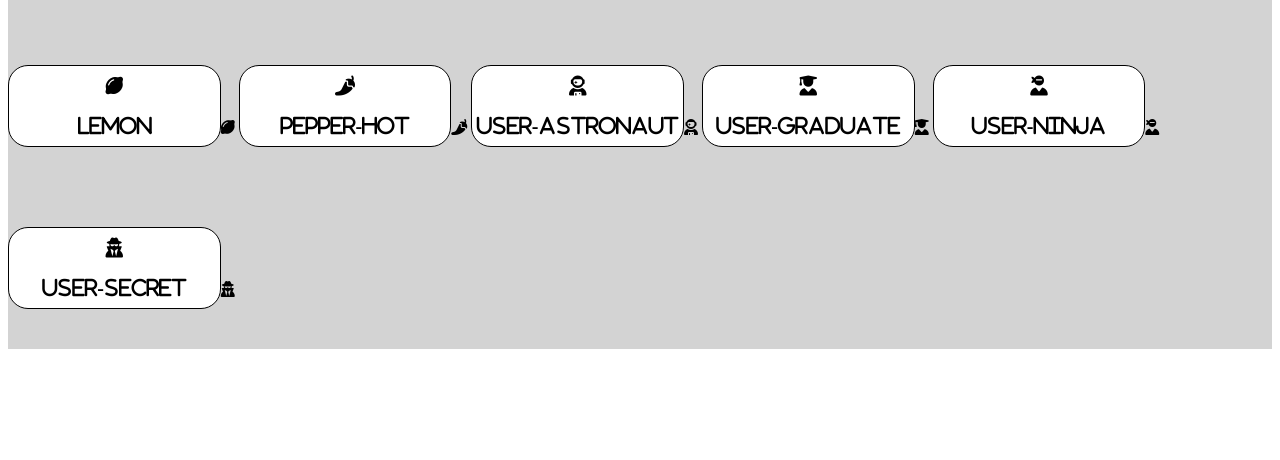
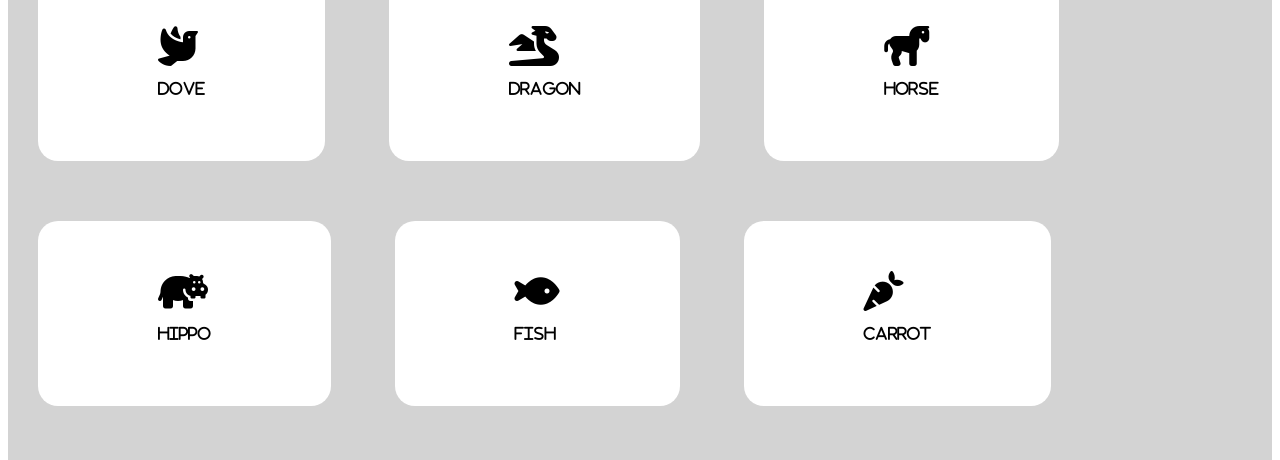
Before and after one commit to Greg1928/js-es6-icons, a plain HTML site: page index.html in a window 1280 px wide. Shown: the part 459-919 px from the top of the page. Before the commit the page ends 816 px from the top, so only its background shows below. Drawn offline with Linux system fonts and the light colour scheme.

Commit message:
milestone 1 fix

```diff
--- a/css/style.css
+++ b/css/style.css
@@ -5,21 +5,18 @@ h1{
     height: 80px;
     background-color: aqua;
 }
-.box{
-    width: calc(100%/6);
-    margin: 40px 0;
-    height: 80px;
-    border: solid black 1px;
-    background-color: white;
-    border-radius: 20px;
-    text-align: center;
-    display: inline-block;
-}
+
 .icons{
     background-color: lightgrey;
 }
-.box i, .box p{
-    line-height: 40px;
-    font-size: 20px;
-    margin: 0;
+
+i{
+    padding: 50px 120px;
+    background-color: white;
+    border-radius: 20px;
+    margin: 30px;
+    font-size: 40px;
 }
+.small{
+    font-size: 15px;
+}
--- a/index.html
+++ b/index.html
@@ -16,16 +16,7 @@
 
         </section>
         <section class="icons">
-            <template>
-                <div class="box">
-                    <i class="fa-regular fa-floppy-disk"></i>
-                    <p>Cat</p>
-                </div>
-                <div class="box">
-                    <i class="fa-regular fa-floppy-disk"></i>
-                    <p>Cat</p>
-                </div>
-            </template>
+
         </section>
 
         <script src="js/data.js"></script>
--- a/js/data.js
+++ b/js/data.js
@@ -116,11 +116,11 @@ const icons = [
 const icon = document.querySelector(".icons");
 
 for (let i = 0; i < icons.length; i++) {
-	const iconsList = `
-	<div class="box">
+	const iconsList =
+	`
 		<i class="${icons[i].prefix}solid ${icons[i].prefix}${icons[i].name}"</i>
-		<p>${icons[i].name}</p>
-	</div>
+		<p class="small">${icons[i].name}</p>
+
 	`;
 	icon.innerHTML += iconsList;
 }
```
